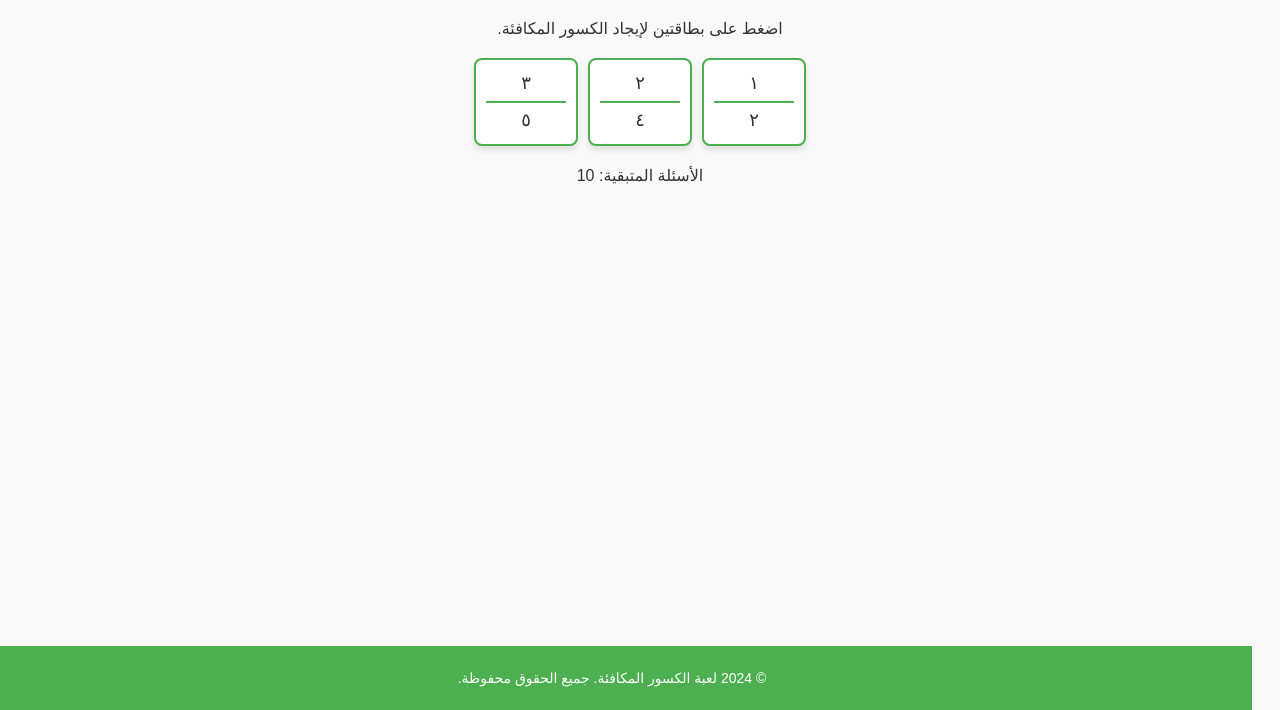
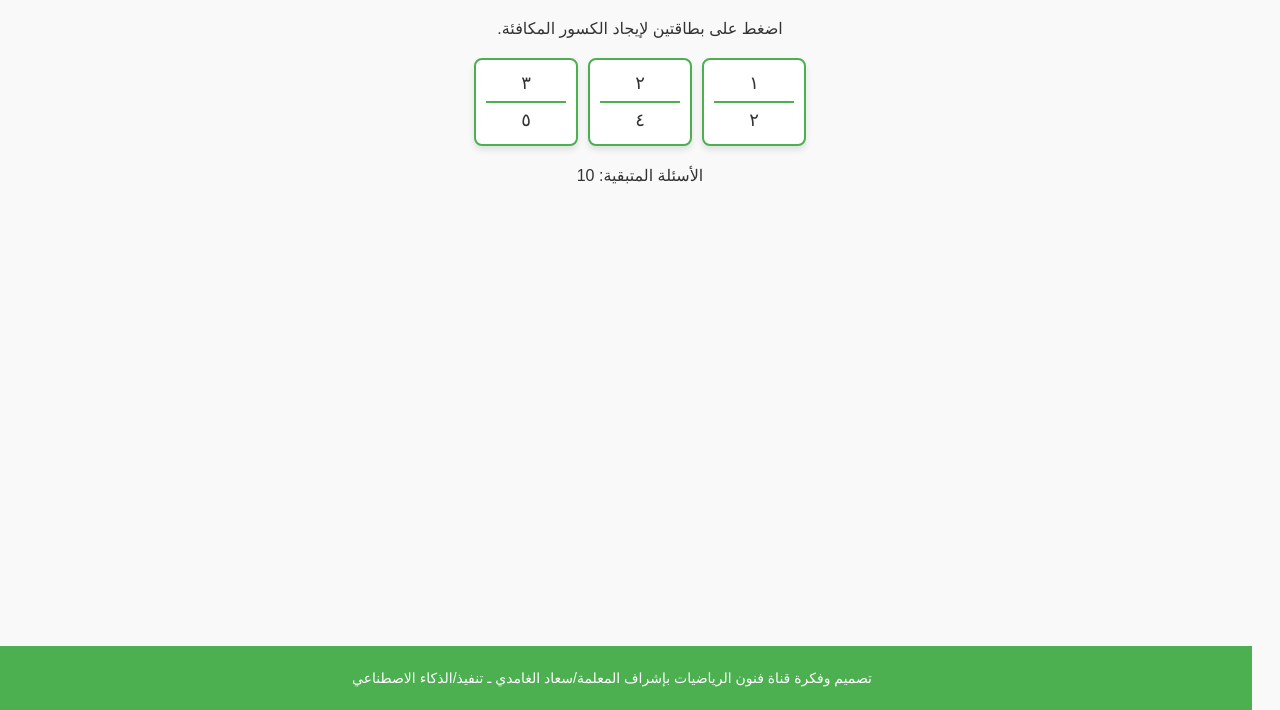
Before and after one commit to ensanbinadam/alkasr_almukafi_2, a plain HTML site: page index.html in a window 1280 px wide. Shown: the part 90-800 px from the top of the page. Drawn offline with Linux system fonts and the light colour scheme.

Commit message:
index.html

```diff
--- a/index.html
+++ b/index.html
@@ -135,7 +135,7 @@
     <button id="restart">إعادة اللعبة</button>
 
     <footer>
-        <p>© 2024 لعبة الكسور المكافئة. جميع الحقوق محفوظة.</p>
+        <p>تصميم وفكرة قناة فنون الرياضيات بإشراف المعلمة/سعاد الغامدي ـ تنفيذ/الذكاء الاصطناعي</p>
     </footer>
 
     <script>
```
